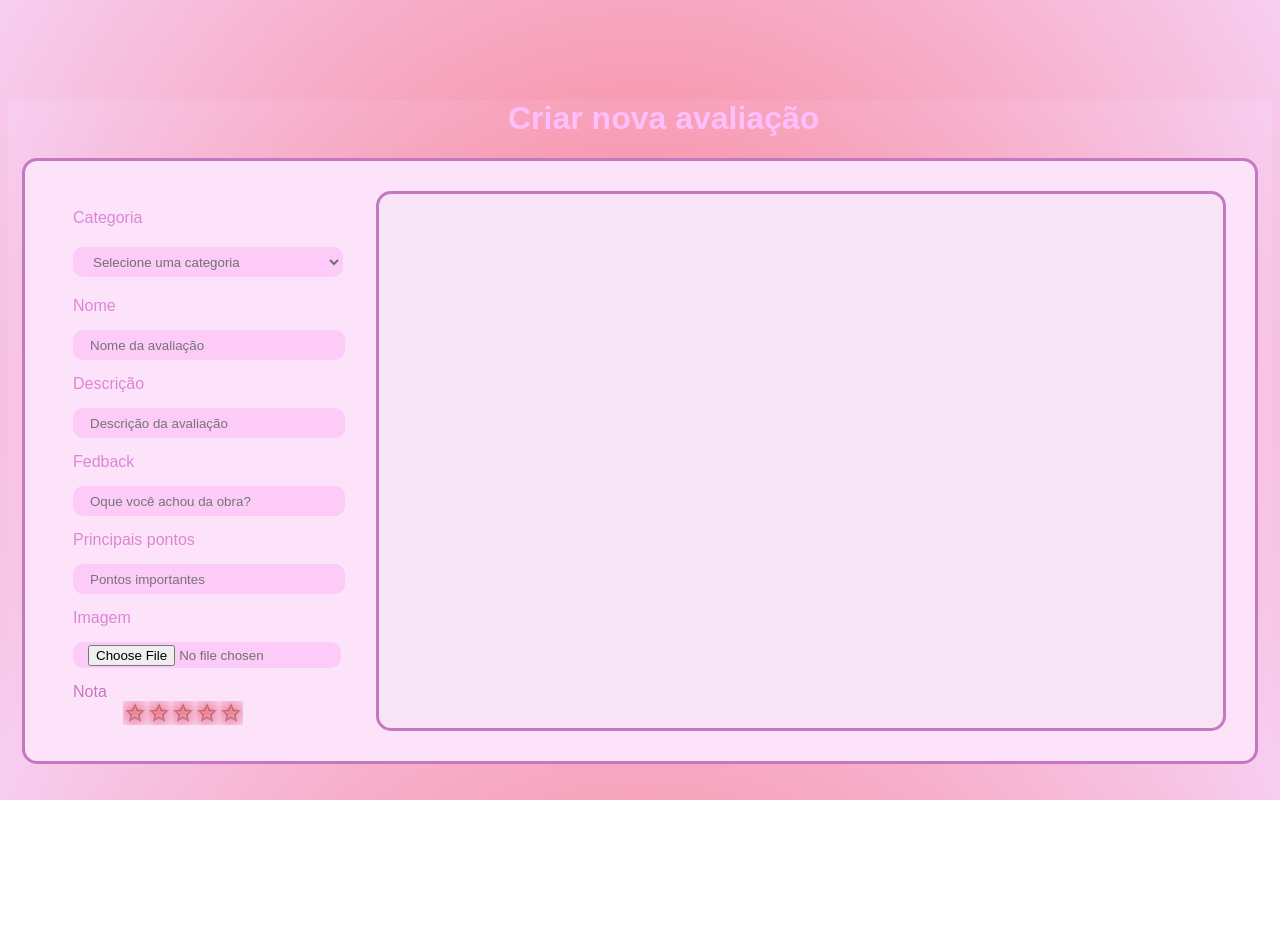
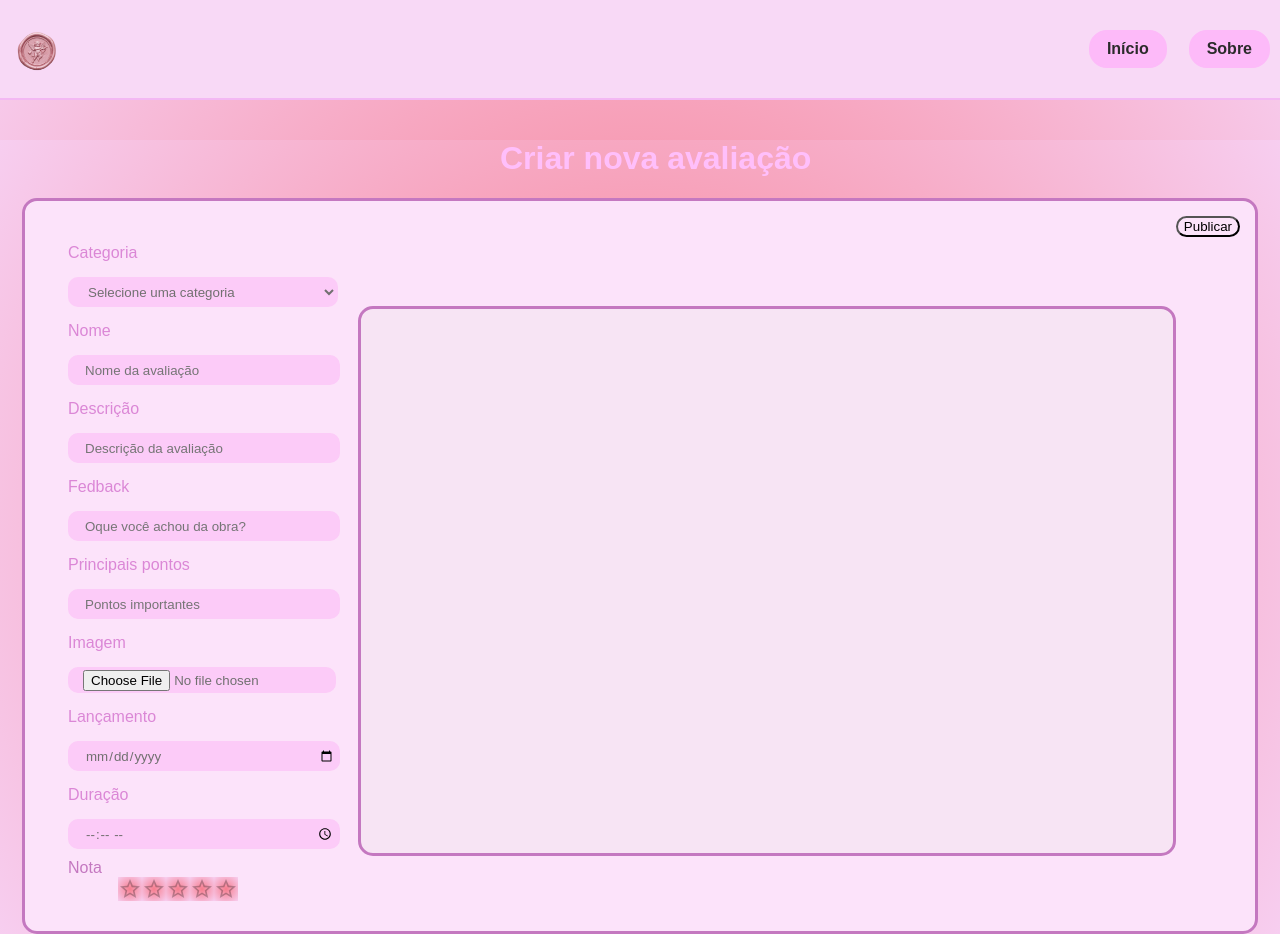
Before and after one commit to helenalacerda06/pj, a React (Create React App) app in the folder my-app/: page /criar-avaliacao in a window 1280 px wide. Before the commit the page ends 800 px from the top, so only its background shows below. Built offline with nearby package versions, Linux system fonts and the light colour scheme.

Commit message:
fix: alteração no "Header", "Home", "Index", "App" e "CriarAvaliação

```diff
--- a/my-app/src/App.js
+++ b/my-app/src/App.js
@@ -7,7 +7,7 @@ import Login from "./componentes/login";
 function App() {
     return (
         <Routes>
-           <Route path="/" element={<Login />} />
+            <Route path="/" element={<Login />} />
             <Route path="/home" element={<Home />} />
             <Route path="/criar-avaliacao" element={<CriarAvaliacao />} />
         </Routes>
--- a/my-app/src/componentes/Header.css
+++ b/my-app/src/componentes/Header.css
@@ -1,19 +1,27 @@
 .header {
+  position: sticky;
+  top: 0;
+  left: 0;
+  width: 100vw;
+  height: 100px;
+  max-width: 100%;
+  box-sizing: border-box;
   background: #f8d9f6;
   color: #2b2b2b;
-  padding: 20px 24px;
+  padding: 0;
   display: flex;
   align-items: center;
   justify-content: space-between;
-  gap: 1045px;
-  position: fixed;
+  border-bottom: 2px solid #f3b8f3;
+  z-index: 1000;
+  margin: 0;
 }
 
 .header-logo {
   width: 50px;
-  margin-left: 20px;
-  background: #f8d9f6;
-
+  height: auto;
+  margin: 8px 0 8px 12px;
+  background: transparent;
 }
 
 .header h1 {
@@ -23,9 +31,10 @@
 
 .header nav {
   display: flex;
-  gap: 16px;
+  align-items: center;
+  gap: 12px;
   margin-left: auto;
-  background: #f8d9f6;
+  background: transparent;
   font-family: sans-serif;
 }
 
@@ -33,13 +42,17 @@
   color: #2b2b2b;
   text-decoration: none;
   font-weight: 600;
-}
-
-.header a {
   border: 2px solid #fdbaf9;
-
   background: #fdbaf9;
   padding: 8px 16px;
   border-radius: 18px;
+  display: inline-flex;
   align-items: center;
+  justify-content: center;
+  transition: opacity 0.2s ease;
+  margin-right: 10px;
 }
+
+.header nav a:hover {
+  opacity: 0.9;
+}
--- a/my-app/src/componentes/pages/criarAvaliacao/criarAvaliacao.css
+++ b/my-app/src/componentes/pages/criarAvaliacao/criarAvaliacao.css
@@ -1,9 +1,9 @@
 .tituloAvaliacao{
     color: #ffbffb;
     background:transparent;
-    margin-top: 100px;
     margin-left: 500px;
     font-family: sans-serif;
+    margin-top: 40px;
 }
 
 .containerAvaliacao{
@@ -11,13 +11,14 @@
     align-items: start;
     background: #fce3fa;
     width: 1200px;
-    height: 570px;
+    height: 700px;
     border-radius: 15px;
     margin: auto;
     padding: 15px;
     border-style: solid;
     border-width: 3px;
     border-color: #c478c0;
+    margin-top: 20px;
 }
 
 .Form{
@@ -25,7 +26,7 @@
     display:flex;
     flex-direction: column;
     align-items:baseline;
-    padding: 15px;
+    padding: 10px;
     margin: 8px;
     border-radius: 10px;
 
@@ -43,7 +44,7 @@
     border-color: transparent;
     width: 270px;
     height: 30px;
-    margin: 10px;
+    margin: 5px;
     background: #fccbf8;
     padding-left: 15px;
     align-items: center;
@@ -60,7 +61,7 @@
     border-color: transparent;
     width: 270px;
     height: 30px;
-    margin: 10px;
+    margin: 5px;
     background: #fccbf8;
     padding-left: 15px;
     align-items: center;
@@ -72,10 +73,15 @@
 .nota{
     font-family: sans-serif;
     color: #c478c0;
-    margin-top: 10px;
+    margin-top: 5px;
     background: transparent;
 }
 
 .lacStar{
     background: transparent;
 }
+
+.buttonPublicar{
+    border-radius: 13px;
+    background: transparent;
+}
--- a/my-app/src/componentes/pages/criarAvaliacao/criarAvaliacao.js
+++ b/my-app/src/componentes/pages/criarAvaliacao/criarAvaliacao.js
@@ -3,6 +3,7 @@ import styles from './criarAvaliacao.css';
 import stylesVisualizacao from './visualizacaoAvaliacao/visualizacaoAvaliacao.css'
 import Rating from '@mui/material/Rating';
 import Stack from '@mui/material/Stack'
+import Header from '../../Header'
 
 
 function CriarAvaliação() {
@@ -14,10 +15,15 @@ function CriarAvaliação() {
     const [adicionarImagem, setAdicionarImagem] = useState(null)
     const [categoria, setCategoria] = useState("")
     const [estrela, setEstrela] = useState("")
+    const [data, setData] = useState("")
+    const [duracao,setDuracao] =useState("")
 
 
     return (
         <div >
+           <Header className='header'/>
+            <main>
+
             <h1 className="tituloAvaliacao">Criar nova avaliação</h1>
             <div className="containerAvaliacao">
                 <form className="Form">
@@ -80,6 +86,27 @@ function CriarAvaliação() {
                             }
                         }}
                     />
+
+                    <label className="label">Lançamento</label>
+                    <input
+                    className='input'
+                    id='data'
+                    type='date'
+                    value={data}
+                    accept=''
+                    onChange={(e) => setData(e.target.value)}
+                    />
+
+                    <label className='label'>Duração</label>
+                    <input
+                    className='input'
+                    id='duracao'
+                    type='time'
+                    value={duracao}
+                    onChange={(e) => setDuracao(e.target.value)}
+
+                    />
+
                     <label className="nota">Nota</label>
                     <Stack className='estrela' spacing={1}>
                         <Rating
@@ -95,6 +122,8 @@ function CriarAvaliação() {
                     <div className='areaImagem'>
                         {adicionarImagem && (<img className="imagemAvaliacao" src={adicionarImagem} />)}
                         {categoria !== "" && <p className='categoria'>Categoria: {categoria}</p>}
+                        {data !== "" && <p className='lancamento'>Lançamento: {data}</p>}
+                        {duracao !== "" && <p className='duracao'>Duração: {duracao}</p>}
                         {estrela !== "" && <p className='estrela'><Rating name="half-rating" defaultValue={estrela} precision={estrela} readOnly/></p>}
                     </div>
                     <div className='areaInformacoes'>
@@ -106,7 +135,10 @@ function CriarAvaliação() {
 
                 </div>
 
+                <button className='buttonPublicar'>Publicar</button>
+
             </div>
+            </main>
         </div>
     )
 }
--- a/my-app/src/componentes/pages/criarAvaliacao/visualizacaoAvaliacao/visualizacaoAvaliacao.css
+++ b/my-app/src/componentes/pages/criarAvaliacao/visualizacaoAvaliacao/visualizacaoAvaliacao.css
@@ -2,10 +2,10 @@
 
     background: #f7e4f4;
     width: 850px;
-    height: 540px;
+    height: 550px;
     border-radius: 15px;
-    padding: 15px;
-    margin-top: 15px;
+    padding: 15pz;
+    margin-top: 90px;
     border-style: solid;
     border-width: 3px;
     border-color: #c478c0;
@@ -22,6 +22,7 @@
     width: 100%;
     grid-column: 1/3;
     font-family: sans-serif ;
+
 }
 
 .containerDescricao {
@@ -35,7 +36,8 @@
   padding-top: 5px;
   color: #a87ea5;
   font-family: sans-serif;
-  padding-left: 4px;
+  padding-left: 3px;
+  margin-right: 5px;
 }
 
 .imagemAvaliacao{
@@ -69,11 +71,40 @@
   font-weight: bold;
   color: #9c939c;
   font-size: large;
-  margin-top: 30px;
+  margin-top: 20px;
   font-family: sans-serif;
 }
 
+.lancamento{
+  background: transparent;
+  font-weight: bold;
+  color:#9c939c;
+  margin-left: 20px;
+  font-size: large;
+  margin-top: 0px;
+  font-family: sans-serif;
+}
+
+.duracao{
+  background: transparent;
+  font-weight: bold;
+  color:#9c939c;
+  margin-left: 50px;
+  font-size: large;
+  margin-top: 0px;
+  font-family: sans-serif;
+}
+
+.estrela{
+    background: transparent;
+  font-weight: bold;
+  color:#9c939c;
+  margin-top: 0px;
+  font-family: sans-serif;
+}
+
+
 .star{
   background: transparent;
-  padding: 4px;
+  margin-top: 10px;
 }
--- a/my-app/src/componentes/pages/inicio/home.css
+++ b/my-app/src/componentes/pages/inicio/home.css
@@ -3,11 +3,21 @@
     background: radial-gradient(circle, rgb(247, 125, 142) 0%, rgb(247, 206, 240) 100%);
 }
 
+html, body {
+    margin: 0;
+    padding: 0;
+    width: 100%;
+    max-width: 100%;
+    overflow-x: hidden;
+}
 
 .home {
     background: #f8d9f6;
-    width: 1322px;
-    height: 655px;
+    width: 100vw;
+    max-width: 100%;
+    height: calc(100vh - 66px);
+    margin: 0;
+    padding: 0;
     grid-template-columns: 1fr 1fr;
     box-sizing: border-box;
     display: grid;
@@ -31,22 +41,26 @@
     color: #a9749f;
     margin-top: 180px;
     background: transparent;
-    margin-left: 90px;
+    margin-left: 60px;
+    margin-right: 60px;
     font-family: sans-serif;
 }
 
 .buttonNovaAva {
-    background: transparent;
+    background: #febffa;
     height: 60px;
-    width: 195px;
-    border-radius: 25px;
-    border: solid;
+    display:inline;
+    width: 220px;
+    border-radius: 16px;
+    cursor: pointer;
+    padding: 2px 2px 2px 2px;
+    transition: all ease-in-out 0.2s;
+    border: 2px solid #f8d9f6;
     align-items: center;
     text-align: center;
     font-size: 18px;
     align-items: center;
     margin-top: 60px;
-    border-color: #b491ad;
     margin-left: 240px;
 
 }
@@ -63,6 +77,8 @@
 }
 
 .lacStar{
-    margin-top: 150px;
-    margin-left: 25px;
+    margin-top: 100px;
+    margin-left: 80px;
+    height: 100px;
+    width: 200px;
 }
--- a/my-app/src/componentes/pages/inicio/home.js
+++ b/my-app/src/componentes/pages/inicio/home.js
@@ -1,31 +1,38 @@
 import { useNavigate } from 'react-router-dom';
 import CriarAvaliação from '../criarAvaliacao/criarAvaliacao';
 import button from "./mais.png"
-import {style} from './home.css'
+import { style } from './home.css'
 import LacStar from '../../../lacStar.png'
-import header from '../../Header'
+import Header from '../../Header'
 
-function Home(){
+function Home() {
     const navigate = useNavigate();
 
-    function irParaCriarAvaliacao(){
+    function irParaCriarAvaliacao() {
         navigate("/criar-avaliacao");
     }
-    return(
-        <div className="home">
+    return (
+
+        <div>
+            <Header/>
+            <main className="home">
             <img className='lacStar
             'src={LacStar} width="700"
-  height="340"/>
+                height="340" />
             <div className='segundo'>
                 <h3 className='textoHome'> Encontre filmes, séries e livros que combinam com você. Explore avaliações feitas por outros usuários, compartilhe suas próprias opiniões e interaja com diferentes recomendações.<br />
 
-Aqui, cada avaliação ajuda a descobrir uma nova história.</h3>
+                    Aqui, cada avaliação ajuda a descobrir uma nova história.</h3>
                 <button onClick={irParaCriarAvaliacao} className='buttonNovaAva'>
-                    <img className='iconNovaAva' src={button} />
-                    nova avaliação
+                    <span className='iconNovaAva'>
+                     <img className='iconNovaAva' src={button} />
+                    </span>
+                    Criar Avaliação
                 </button>
             </div>
+            </main>
         </div>
+
     )
 }
 export default Home;
--- a/my-app/src/index.css
+++ b/my-app/src/index.css
@@ -1,5 +1,9 @@
-body {
+html, body {
   margin: 0;
+  padding: 0;
+  width: 100%;
+  max-width: 100%;
+  overflow-x: hidden;
   font-family: -apple-system, BlinkMacSystemFont, 'Segoe UI', 'Roboto', 'Oxygen',
     'Ubuntu', 'Cantarell', 'Fira Sans', 'Droid Sans', 'Helvetica Neue',
     sans-serif;
--- a/my-app/src/index.js
+++ b/my-app/src/index.js
@@ -6,10 +6,10 @@ import Login from './componentes/login'
 import Header from './componentes/Header'
 
 const root = ReactDOM.createRoot(document.getElementById('root'));
-<Header />
+
 root.render(
 
     <BrowserRouter>
-    <App />
+        <App />
     </BrowserRouter>
 );
```
Also changed, not shown: 1 other file (tests, documents, lock files or other folders).
